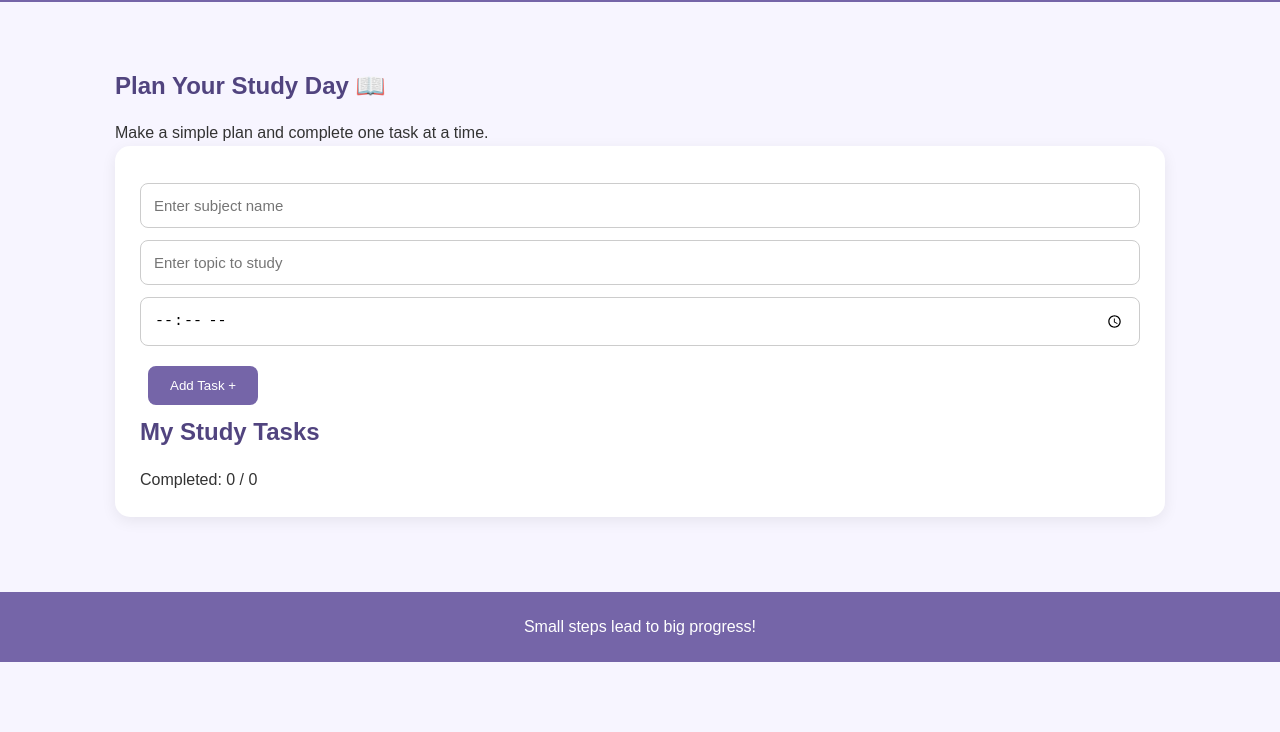
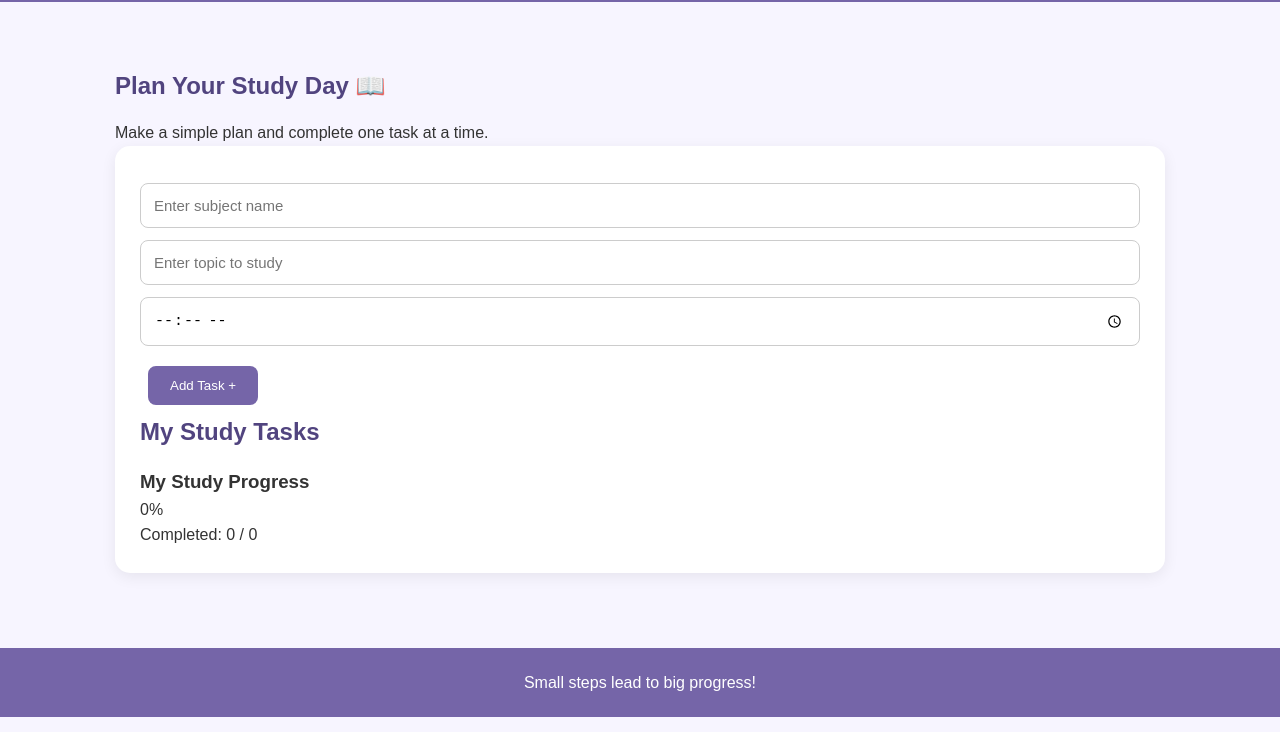
Before and after one commit to reshikadeol/Exam-week-without-the-crash, a plain HTML site: page planner.html in a window 1280 px wide. Shown: the part 68-800 px from the top of the page. Drawn offline with Linux system fonts and the light colour scheme.

Commit message:
Update planner.html

```diff
--- a/planner.html
+++ b/planner.html
@@ -28,8 +28,21 @@
         <button onclick="addTask()">Add Task +</button>
 
         <h2>My Study Tasks</h2>
-        <div id="taskList"></div>
-        <p id="progress"></p>
+
+<div class="progress-section">
+    <div class="progress-heading">
+        <h3>My Study Progress</h3>
+        <span id="progressPercent">0%</span>
+    </div>
+
+    <div class="progress-bar">
+        <div id="progressFill"></div>
+    </div>
+
+    <p id="progress">Completed: 0 / 0</p>
+</div>
+
+<div id="taskList"></div>
     </div>
 </section>
 
```
